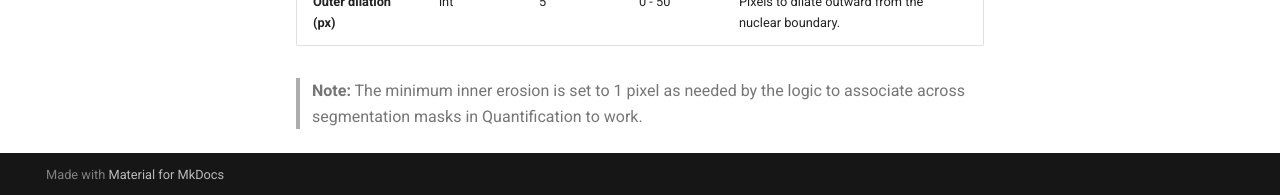
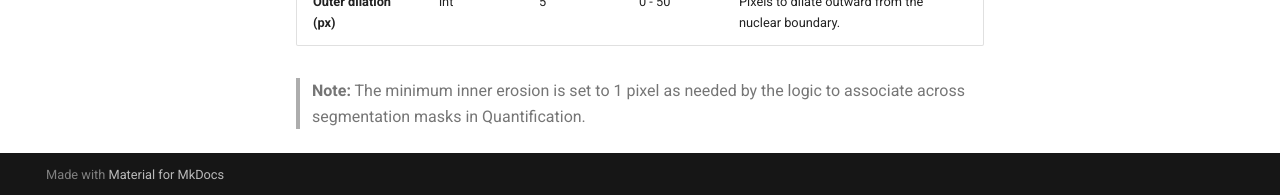
Before and after one commit to HaamsRee/senoquant, an MkDocs documentation site: the page built from docs/user/segmentation.md, in a window 1280 px wide and 900 px high, scrolled down 3698 px. Shown: the part 702-897 px from the top of the window. Built offline with MkDocs 1.6.1 and Material for MkDocs 9.7.7, drawn with Linux system fonts in a browser that asks for light colours.

Commit message:
Fix note on minimum inner erosion requirement in segmentation documentation

```diff
--- a/docs/user/segmentation.md
+++ b/docs/user/segmentation.md
@@ -122,4 +122,4 @@ This section mirrors the model metadata in the plugin. Use it as a guide for cho
 | **Inner erosion (px)** | int | 2 | 1 - 50 | Pixels to erode inward from the nuclear boundary. |
 | **Outer dilation (px)** | int | 5 | 0 - 50 | Pixels to dilate outward from the nuclear boundary. |
 
-> **Note:** The minimum inner erosion is set to 1 pixel as needed by the logic to associate across segmentation masks in Quantification to work.
+> **Note:** The minimum inner erosion is set to 1 pixel as needed by the logic to associate across segmentation masks in Quantification.
```
